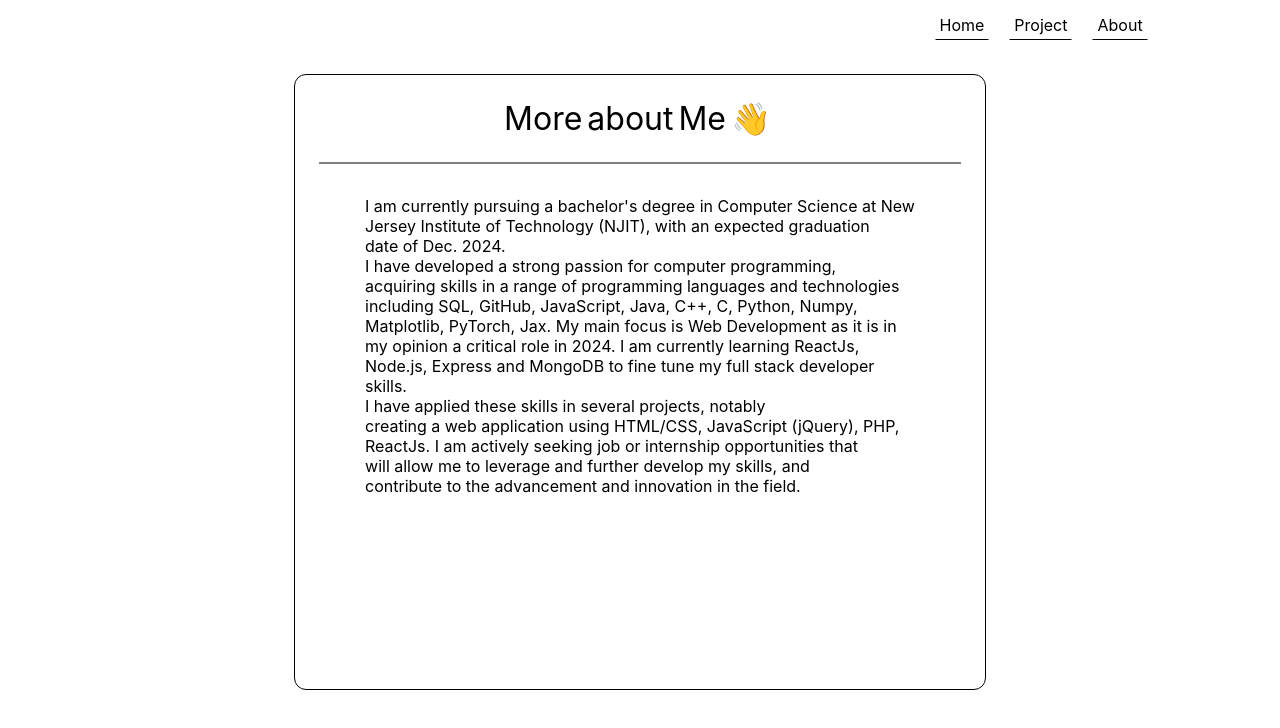
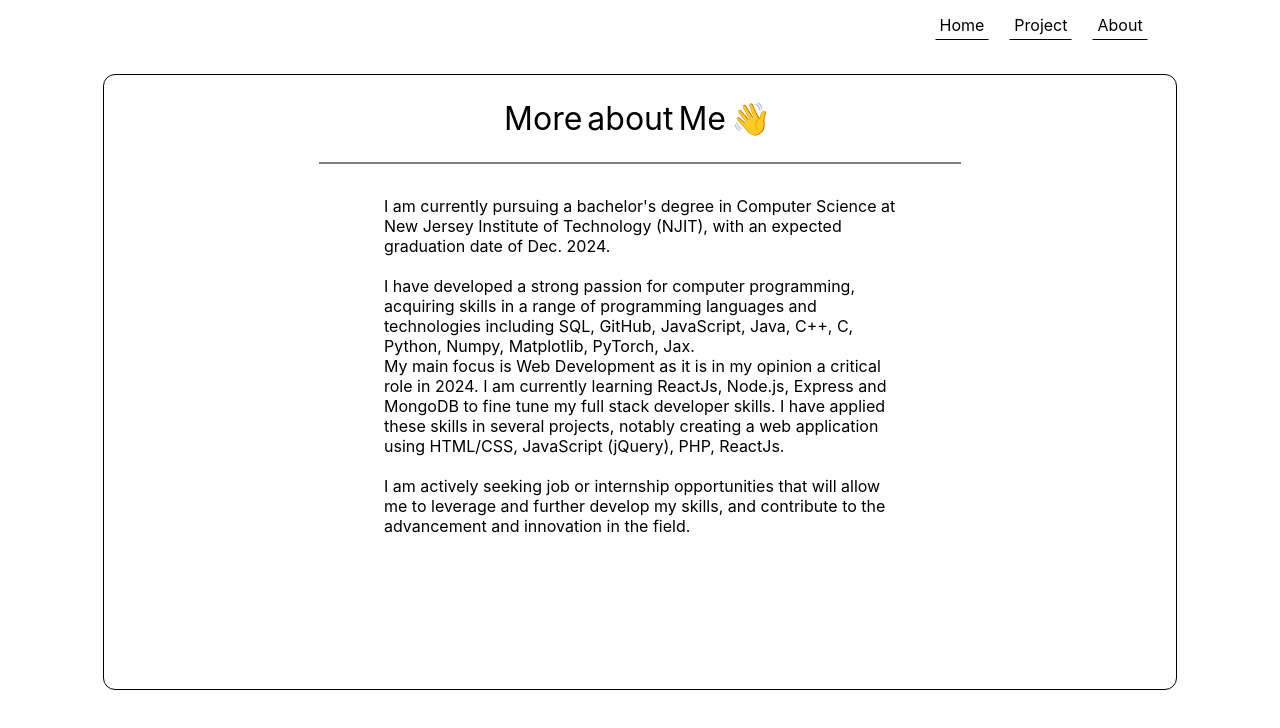
Before and after one commit to thiczd/portfolio, a React (Create React App) app: page /about in a window 1280 px wide. Shown: the top 728 px of the page. Built offline with nearby package versions, Linux system fonts and the light colour scheme.

Commit message:
smooth out about section

```diff
--- a/src/Components/About.js
+++ b/src/Components/About.js
@@ -4,22 +4,6 @@ import AboutTitle from "./AboutTitle";
 import AboutDescription from "./AboutDescription";
 import { motion } from "framer-motion";
 const About = () => {
-  const description = `I am currently pursuing a bachelor's degree in Computer Science at New
-  Jersey Institute of Technology (NJIT), with an expected graduation
-  date of Dec. 2024.
-  I have developed a strong passion for computer programming,
-  acquiring skills in a range of programming languages and technologies
-  including SQL, GitHub, JavaScript, Java, C++, C, Python, Numpy,
-  Matplotlib, PyTorch, Jax. My main focus is Web Development as it is in
-  my opinion a critical role in 2024. I am currently learning ReactJs,
-  Node.js, Express and MongoDB to fine tune my full stack developer
-  skills.
-
-  I have applied these skills in several projects, notably
-  creating a web application using HTML/CSS, JavaScript (jQuery), PHP,
-  ReactJs. I am actively seeking job or internship opportunities that
-  will allow me to leverage and further develop my skills, and
-  contribute to the advancement and innovation in the field.`;
   return (
     <div className="about-me-main">
       <div className="about-me">
@@ -30,7 +14,36 @@ const About = () => {
           animate={{ scale: 1 }}
           transition={{ duration: 1.5 }}
         ></motion.hr>
-        <AboutDescription description={description}></AboutDescription>
+        <motion.div
+          style={{
+            overflow: "hidden",
+            marginTop: "24px",
+            width: "100%",
+          }}
+          initial={{ opacity: 0 }}
+          animate={{ opacity: 1 }}
+          transition={{ duration: 1.5, delay: 0.35 }}
+          className="about-me-description"
+        >
+          I am currently pursuing a bachelor's degree in Computer Science at New
+          Jersey Institute of Technology (NJIT), with an expected graduation
+          date of Dec. 2024.
+          <br></br>
+          <br></br>I have developed a strong passion for computer programming,
+          acquiring skills in a range of programming languages and technologies
+          including SQL, GitHub, JavaScript, Java, C++, C, Python, Numpy,
+          Matplotlib, PyTorch, Jax.
+          <br></br>
+          My main focus is Web Development as it is in my opinion a critical
+          role in 2024. I am currently learning ReactJs, Node.js, Express and
+          MongoDB to fine tune my full stack developer skills. I have applied
+          these skills in several projects, notably creating a web application
+          using HTML/CSS, JavaScript (jQuery), PHP, ReactJs.
+          <br></br>
+          <br></br>I am actively seeking job or internship opportunities that
+          will allow me to leverage and further develop my skills, and
+          contribute to the advancement and innovation in the field.
+        </motion.div>
       </div>
     </div>
   );
--- a/src/Components/AboutDescription.js
+++ b/src/Components/AboutDescription.js
@@ -26,6 +26,7 @@ const AboutDescription = ({ description }) => {
       style={{
         overflow: "hidden",
         marginTop: "24px",
+        width: "100%",
       }}
       variants={container}
       initial="hidden"
--- a/src/css/about.css
+++ b/src/css/about.css
@@ -22,5 +22,16 @@ hr {
   align-items: center;
   flex-direction: column;
   max-height: 80vh;
+  min-width: 80vw;
   padding: 24px;
 }
+
+.about-me-description {
+  max-width: 40vw;
+}
+
+@media (max-width: 768px) {
+  .about-me-description {
+    max-width: 100vw;
+  }
+}
```
